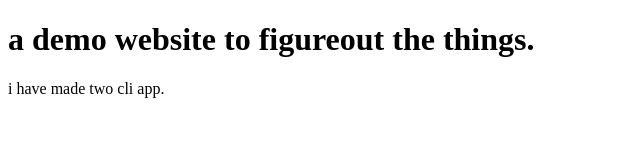
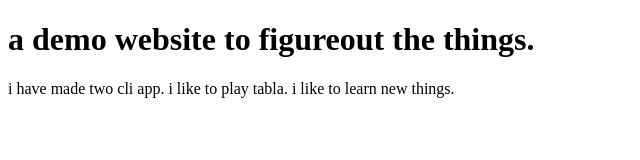
Before and after one commit to vaishnavipaliya11/demowebsite1, a plain HTML site: page index.html in a window 1280 px wide. Shown: the whole page, without its empty margins (0-640 px from the left). Drawn offline with Linux system fonts and the light colour scheme.

Commit message:
updated the hobbies

```diff
--- a/index.html
+++ b/index.html
@@ -11,5 +11,7 @@
     <h1> a demo website to figureout the things.</h1>
 
     i have made two cli app.
+
+    i like to play tabla. i like to learn new things.
 </body>
 </html>
```
